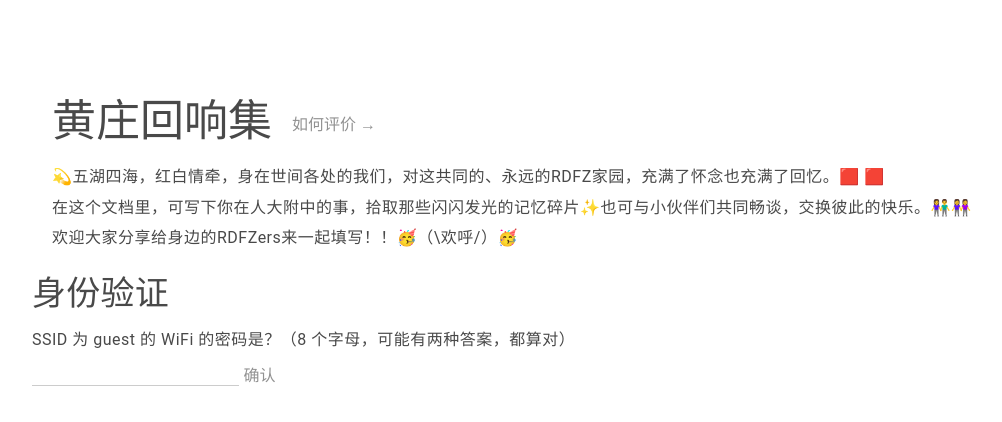
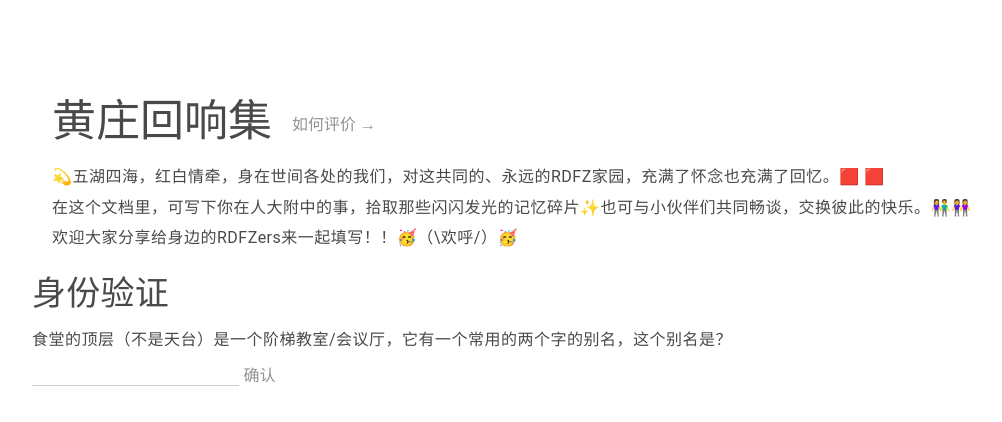
Before and after one commit to Alan-Liang/threads, a website: page static/index.html in a window 1280 px wide. Shown: the whole page, without its empty margins (68-1070 px from the left). Drawn offline with nearby package versions, Linux system fonts and the light colour scheme.

Commit message:
chore: change validation question

```diff
--- a/static/index.html
+++ b/static/index.html
@@ -240,7 +240,7 @@
       <div class="fullwidth">
         <template v-if="needAuth">
           <h2>身份验证</h2>
-          <p>SSID 为 guest 的 WiFi 的密码是？（8 个字母，可能有两种答案，都算对）</p>
+          <p>食堂的顶层（不是天台）是一个阶梯教室/会议厅，它有一个常用的两个字的别名，这个别名是？</p>
           <p><form @submit.prevent="authenticate"><input type="password" v-model="keyword"> <button type="submit">确认</button></form></p>
         </template>
         <template v-else-if="nextThreadId > 0">
```
